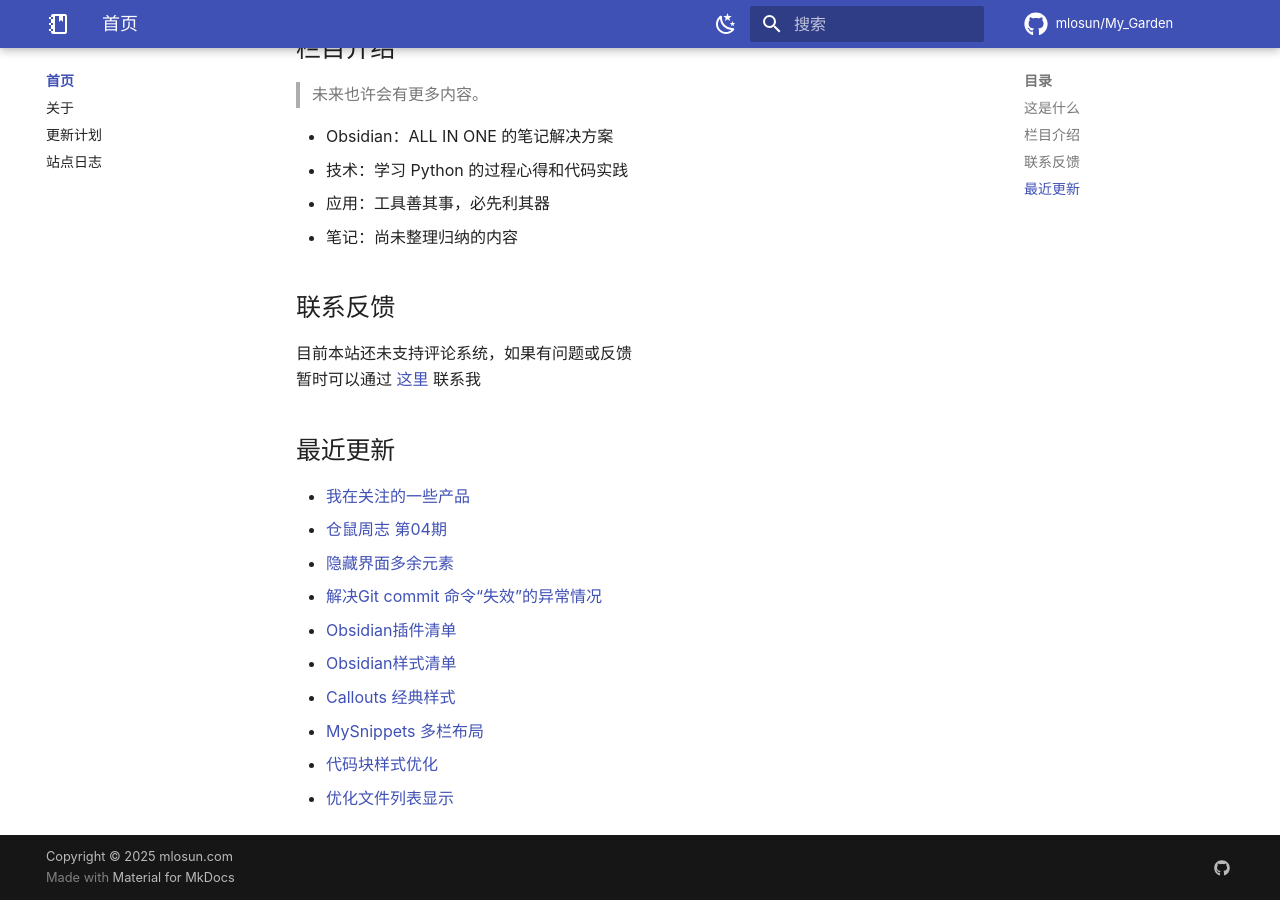
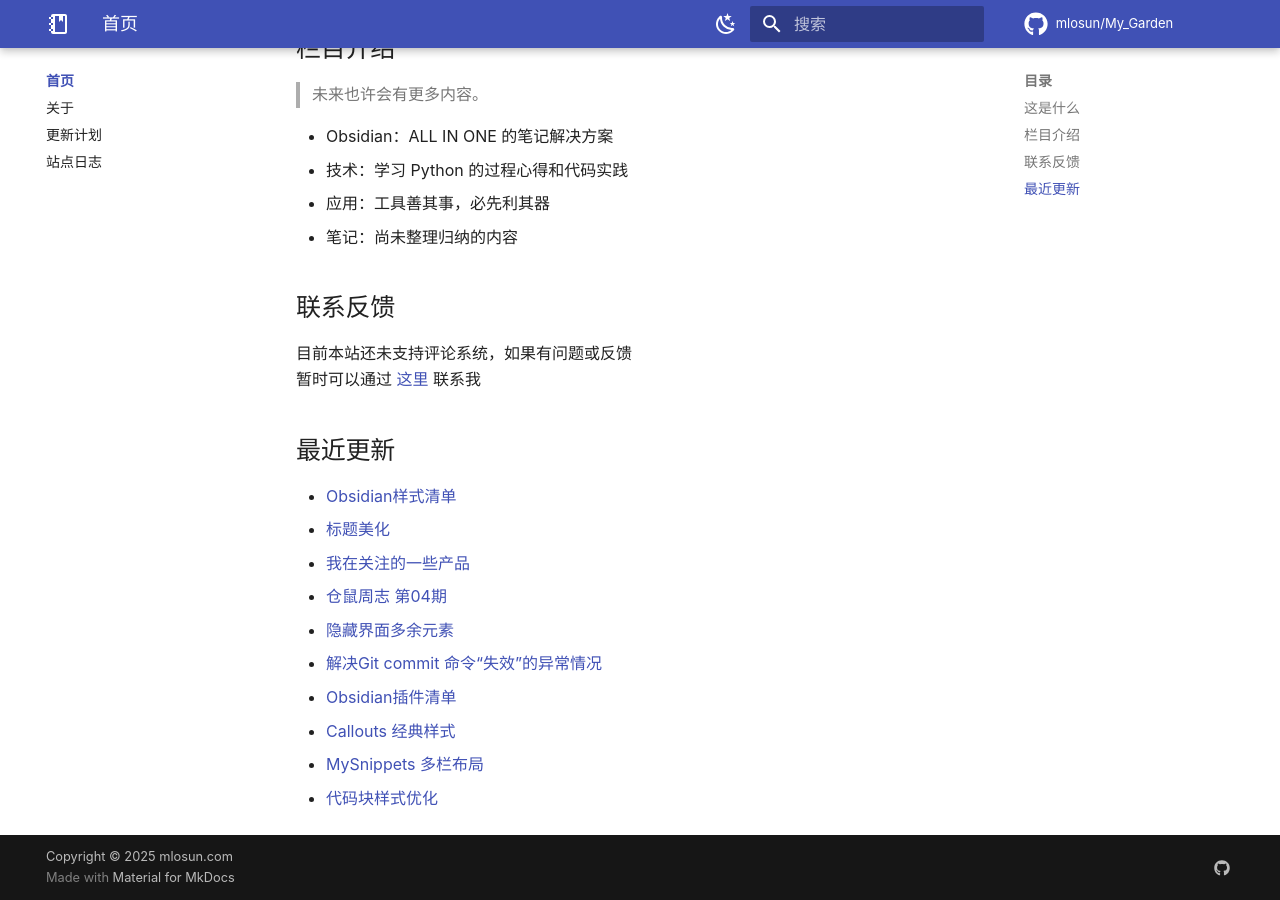
Before and after one commit to mlosun/My_Garden, an MkDocs documentation site: the page built from docs/index.md, in a window 1280 px wide and 900 px high, scrolled down 580 px. Built offline with MkDocs 1.6.1 and Material for MkDocs 9.7.7, drawn with Linux system fonts in a browser that asks for light colours; comment, search, counter and statistics services are not loaded.

Commit message:
PUSH NOTE : index.md

```diff
--- a/docs/index.md
+++ b/docs/index.md
@@ -33,13 +33,13 @@ title: 首页
 
 ## 最近更新
 
+- [Obsidian样式清单](./obsidian/Obsidian%E6%A0%B7%E5%BC%8F%E6%B8%85%E5%8D%95.md)
+- [标题美化](./obsidian/snippets/%E6%A0%87%E9%A2%98%E7%BE%8E%E5%8C%96.md)
 - [我在关注的一些产品](./notes/%E6%88%91%E5%9C%A8%E5%85%B3%E6%B3%A8%E7%9A%84%E4%B8%80%E4%BA%9B%E4%BA%A7%E5%93%81.md)
 - [仓鼠周志 第04期](./weekly/%E4%BB%93%E9%BC%A0%E5%91%A8%E5%BF%97%20%E7%AC%AC04%E6%9C%9F.md)
 - [隐藏界面多余元素](./obsidian/snippets/%E9%9A%90%E8%97%8F%E7%95%8C%E9%9D%A2%E5%A4%9A%E4%BD%99%E5%85%83%E7%B4%A0.md)
 - [解决Git commit 命令“失效”的异常情况](./notes/%E8%A7%A3%E5%86%B3Git%20commit%20%E5%91%BD%E4%BB%A4%E2%80%9C%E5%A4%B1%E6%95%88%E2%80%9D%E7%9A%84%E5%BC%82%E5%B8%B8%E6%83%85%E5%86%B5.md)
 - [Obsidian插件清单](./obsidian/Obsidian%E6%8F%92%E4%BB%B6%E6%B8%85%E5%8D%95.md)
-- [Obsidian样式清单](./obsidian/Obsidian%E6%A0%B7%E5%BC%8F%E6%B8%85%E5%8D%95.md)
 - [Callouts 经典样式](./obsidian/snippets/Callouts%20%E7%BB%8F%E5%85%B8%E6%A0%B7%E5%BC%8F.md)
 - [MySnippets 多栏布局](./obsidian/snippets/MySnippets%20%E5%A4%9A%E6%A0%8F%E5%B8%83%E5%B1%80.md)
 - [代码块样式优化](./obsidian/snippets/%E4%BB%A3%E7%A0%81%E5%9D%97%E6%A0%B7%E5%BC%8F%E4%BC%98%E5%8C%96.md)
-- [优化文件列表显示](./obsidian/snippets/%E4%BC%98%E5%8C%96%E6%96%87%E4%BB%B6%E5%88%97%E8%A1%A8%E6%98%BE%E7%A4%BA.md)
```
